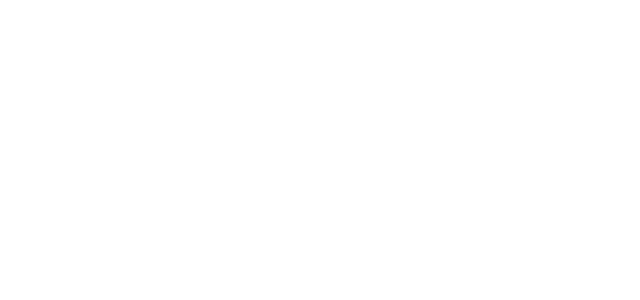
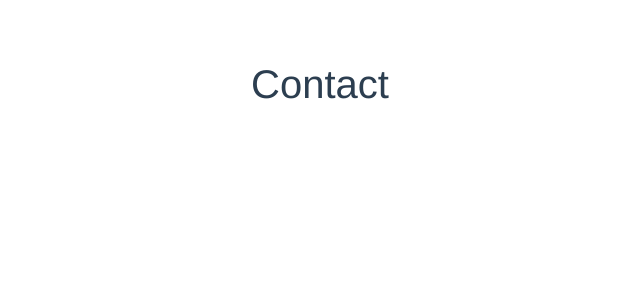
Before and after one commit to BenjaminKyamanywa/vue-router-baseline, a Vue app: page /contact in a window 1280 px wide. Shown: the top 300 px of the page, without its empty margins (320-960 px from the left). Built offline with nearby package versions, Linux system fonts and the light colour scheme.

Commit message:
conected conact component to its view

```diff
--- a/src/router/index.js
+++ b/src/router/index.js
@@ -25,6 +25,14 @@
     // this generates a separate chunk (about.[hash].js) for this route
     // which is lazy-loaded when the route is visited.
     component: () => import(/* webpackChunkName: "about" */ '../views/Services.vue')
+  },
+  {
+    path: '/contact',
+    name: 'Contact',
+    // route level code-splitting
+    // this generates a separate chunk (about.[hash].js) for this route
+    // which is lazy-loaded when the route is visited.
+    component: () => import(/* webpackChunkName: "about" */ '../views/Contact.vue')
   }
 ]
 
--- a/src/views/Contact.vue
+++ b/src/views/Contact.vue
@@ -1,10 +1,17 @@
 <template>
-
+  <div>
+      <ContactComponent />
+  </div>
 </template>
 
 <script>
+import ContactComponent from '@/components/Contact.vue'
+
 export default {
-
+    name: 'Contact',
+    components: {
+        ContactComponent
+    }
 }
 </script>
 
```
